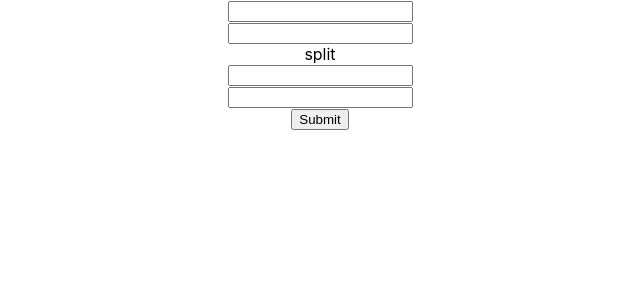
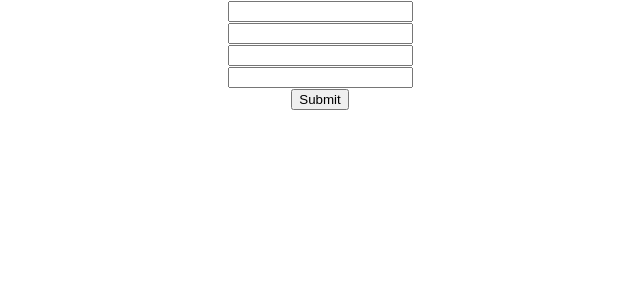
Before and after one commit to Mattp15/capstone-frontend, a React (Create React App) app: page / in a window 1280 px wide. Shown: the top 300 px of the page, without its empty margins (320-960 px from the left). Built offline with nearby package versions, Linux system fonts and the light colour scheme.

Commit message:
added email error output

```diff
--- a/src/Components/Forms/Login.js
+++ b/src/Components/Forms/Login.js
@@ -10,10 +10,10 @@ const Login = (props) => {
   const [submission, setSubmission] = useState()
   const [color, setColor] = useState()
   const [errorMessage, setErrorMessage] = useState()
+  const [emailError, setEmailError] = useState()
 
   const handleChange = ({ target }) => {
     const { value, name } = target
-    console.log(value, name)
     if (name === 'email') {
       setEmail((prev) => {
         prev += value
@@ -46,26 +46,28 @@ const Login = (props) => {
     const { target } = e
     if (target[0].value.toLowerCase() === target[1].value.toLowerCase()) {
       const { value, name } = target[0]
+      setEmailError('')
       if (isValidEmail(value)) {
-        console.log('valid')
         addToSubmissions(value.toLowerCase(), name)
+      } else {
+        setEmailError('Please enter a valid Email address')
       }
     } else {
-      console.log('not matching')
+      setEmailError('Emails not matching')
       return false
     }
     if (target[2].value === target[3].value && target[2].value.length) {
-      console.log('in-matched')
       if (passwordIsValid(target[2].value)) {
         setErrorMessage()
       } else {
-        console.log('else')
         setErrorMessage('Please meet the password requirements')
       }
     } else {
       setErrorMessage('Passwords not matching')
-      console.log('whoo')
       setColor('red')
+    }
+    if (email && password) {
+      console.log('email and password')
     }
   }
 
@@ -74,7 +76,7 @@ const Login = (props) => {
       <form onSubmit={handleSubmit} style={style.formStyle}>
         <Input type='text' value={email} name='email' onChange={handleChange} />
         <Input type='text' value={matchEmail} name='matchEmail' onChange={handleChange} />
-        <label>split</label>
+        {emailError ? <p style={style.notMatching}>{emailError}</p> : ''}
         <Input type='text' value={password} name='password' onChange={handleChange} />
         <Input type='text' value={matchPassword} name='matchPassword' onChange={handleChange} style={color} />
         {errorMessage ? <p style={style.notMatching}>{errorMessage}</p> : ''}
```
